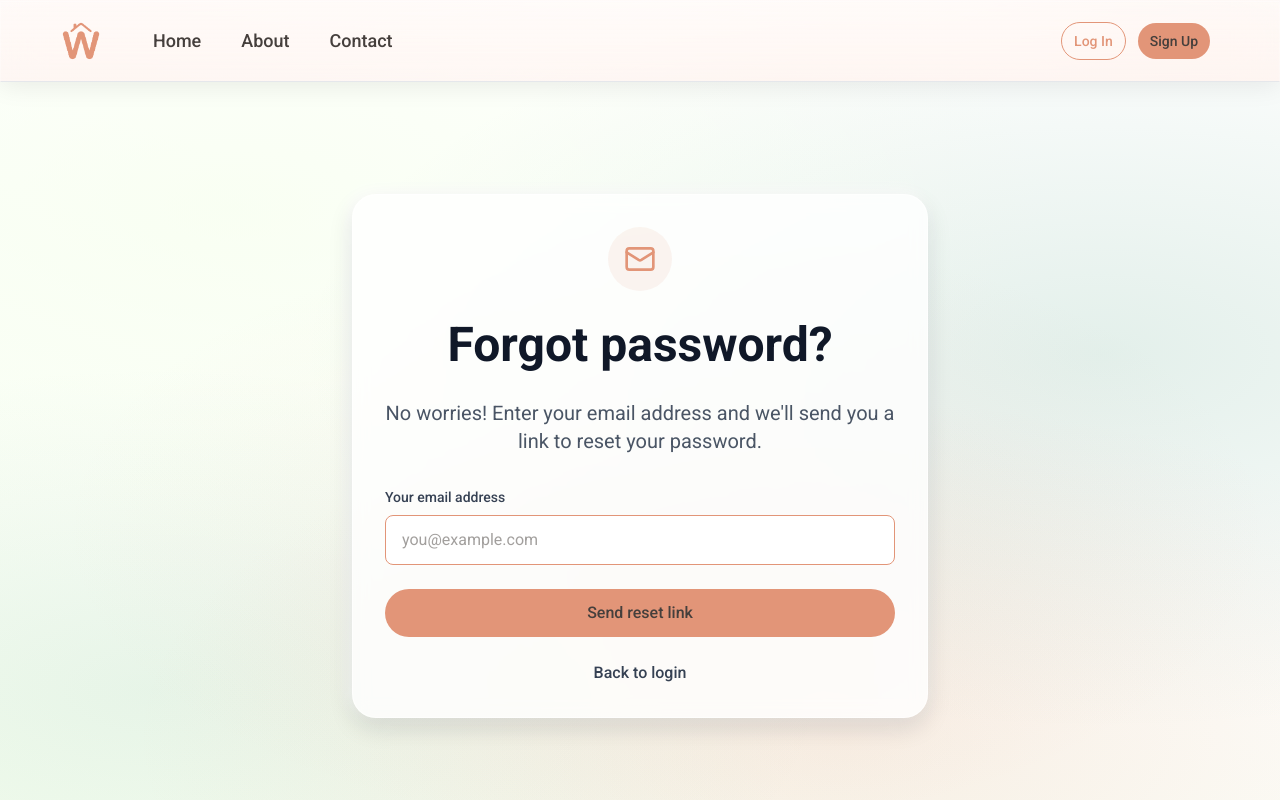
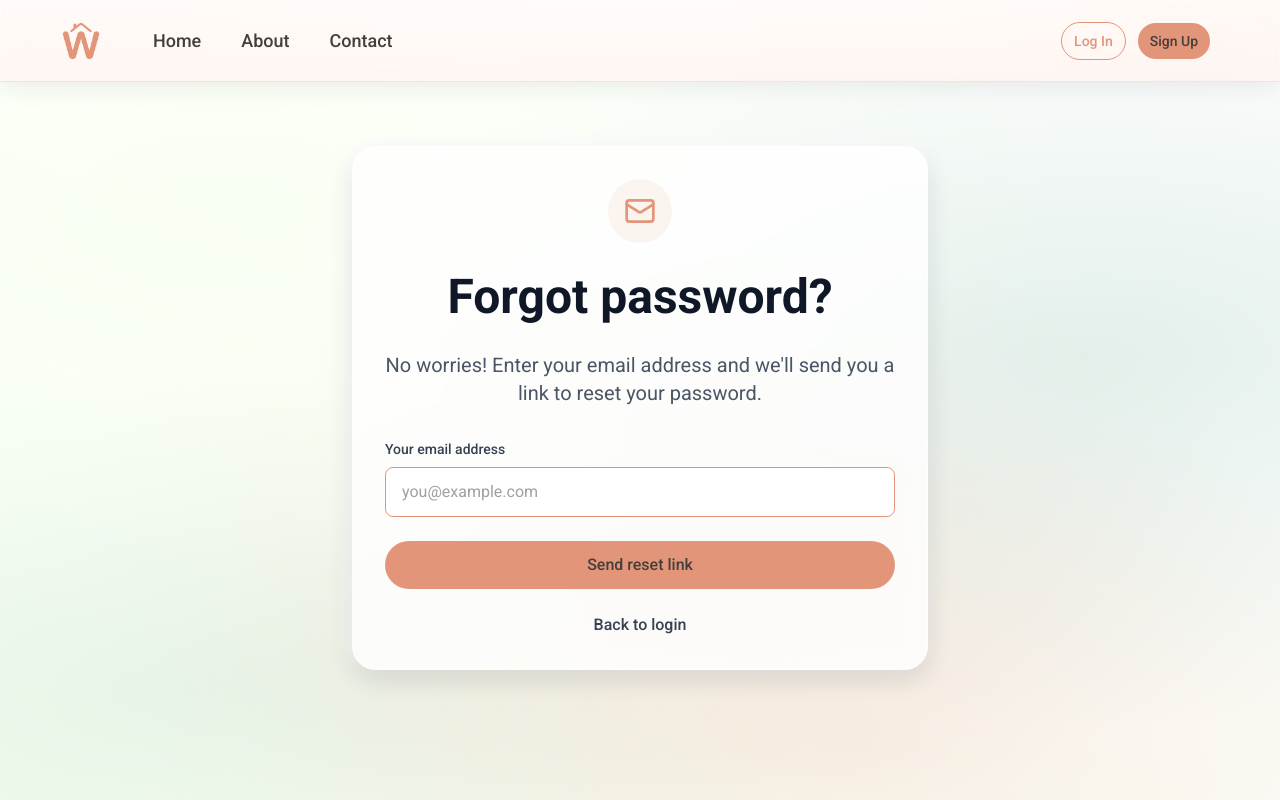
Before and after one commit to titusedwardgoh/property-calculator-mac, a Next.js app: page /forgot-password in a window 1280 px wide. Shown: the top 800 px of the page. Built offline with nearby package versions, Linux system fonts and the light colour scheme; no server answers; a web font is replaced by a local one.

Commit message:
tool tip and styling

```diff
--- a/src/app/forgot-password/page.js
+++ b/src/app/forgot-password/page.js
@@ -55,7 +55,7 @@ function ForgotPasswordPageContent() {
   };
 
   return (
-    <div className="min-h-screen w-full relative flex items-start justify-center px-4 pt-20 pb-16 md:pt-24 md:pb-20 lg:pt-28 lg:pb-24">
+    <div className="min-h-screen w-full relative flex items-start justify-center px-4 pt-10 pb-16 md:pt-14 md:pb-20 lg:pt-16 lg:pb-24 min-[2048px]:items-center min-[2048px]:py-0">
       <div
         className="absolute inset-0 z-0"
         style={{
--- a/src/app/login/page.js
+++ b/src/app/login/page.js
@@ -233,7 +233,7 @@ function LoginPageContent() {
   };
 
   return (
-    <div className="min-h-screen w-full relative flex items-start justify-center px-4 pt-20 pb-16 md:pt-24 md:pb-20 lg:pt-28 lg:pb-24">
+    <div className="min-h-screen w-full relative flex items-start justify-center px-4 pt-10 pb-16 md:pt-14 md:pb-20 lg:pt-16 lg:pb-24 min-[2048px]:items-center min-[2048px]:py-0">
       <PendingSurveyLinkGuard />
       <div
         className="absolute inset-0 z-0"
--- a/src/app/signup/page.js
+++ b/src/app/signup/page.js
@@ -140,7 +140,7 @@ function SignupPageContent() {
   };
 
   return (
-    <div className="min-h-screen w-full relative flex items-start justify-center px-4 pt-20 pb-16 md:pt-24 md:pb-20 lg:pt-28 lg:pb-24">
+    <div className="min-h-screen w-full relative flex items-start justify-center px-4 pt-10 pb-16 md:pt-14 md:pb-20 lg:pt-16 lg:pb-24 min-[2048px]:items-center min-[2048px]:py-0">
       <PendingSurveyLinkGuard />
       <div
         className="absolute inset-0 z-0"
```
